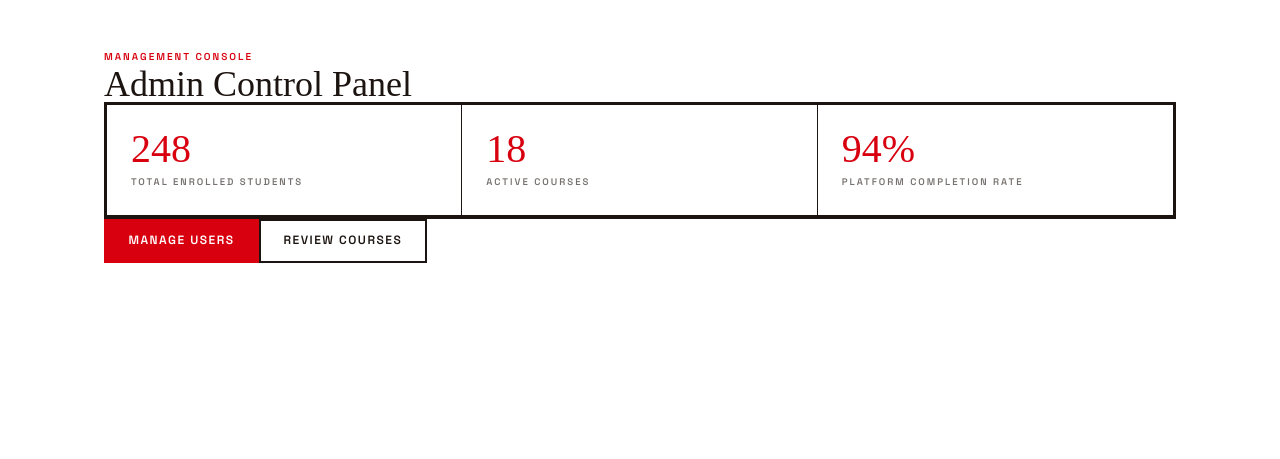
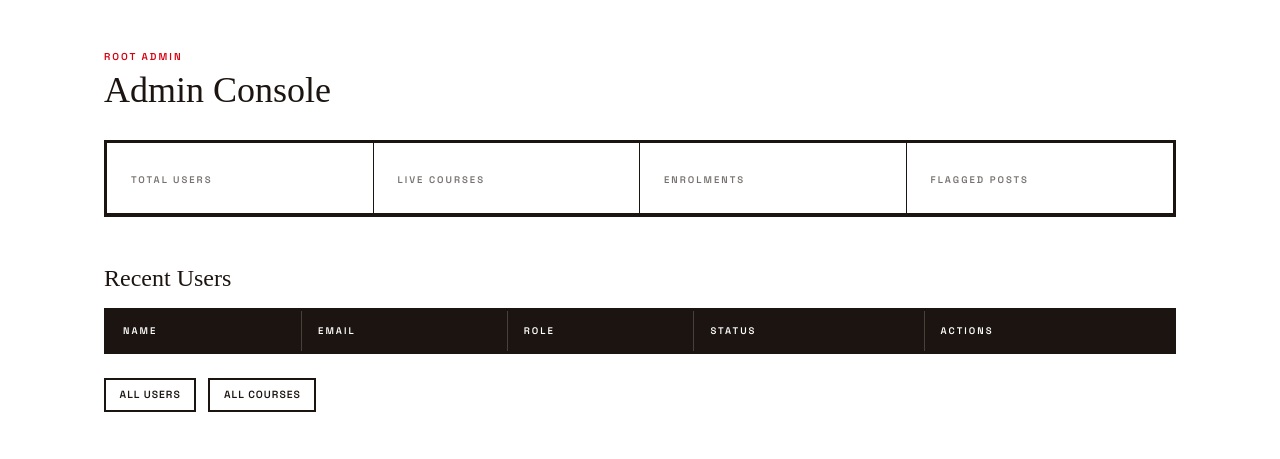
Before and after one commit to SUSHANK001-ops/pathforge, an ASP.NET Core app: template Views/Admin/Index.cshtml in a window 1280 px wide. Shown: the part 60-519 px from the top of the page. Run offline with ASP.NET Core 8, Linux system fonts and the light colour scheme; the template is opened without the code that fills it, so the values that code supplies are empty; style sheets or scripts are compiled from the project's sources; some web fonts are replaced.

Commit message:
feat(admin): add admin dashboard, user management (suspend/reactivate) and course list

```diff
--- a/Views/Admin/Index.cshtml
+++ b/Views/Admin/Index.cshtml
@@ -1,31 +1,83 @@
+@model IEnumerable<PathForge.Models.Entities.User>
 @{
-    ViewData["Title"] = "Admin Dashboard";
+    ViewData["Title"] = "Admin Console";
+    Layout = "_Layout";
 }
 
-<div class="pf-page py-12">
-    <div class="mb-8 border-b-[3px] border-[var(--dark)] pb-4">
-        <span class="pf-label mb-2">MANAGEMENT CONSOLE</span>
-        <h1 class="pf-section-header">Admin Control Panel</h1>
-    </div>
+<div class="pf-page" style="padding-top:3rem; padding-bottom:3rem;">
 
-    <!-- Admin Metric Grid -->
-    <div class="pf-stat-grid mb-8">
+  <span class="pf-label">Root Admin</span>
+  <h1 class="pf-section-header" style="margin-top:0.4rem; margin-bottom:2rem;">
+    Admin Console
+  </h1>
+
+  @if (TempData["Success"] != null)
+  {
+    <div class="pf-alert pf-alert--success" style="margin-bottom:1.5rem;">@TempData["Success"]</div>
+  }
+
+  @* Stats grid (fin-grid) *@
+  <div class="pf-stat-grid" style="margin-bottom:3rem;">
     <div class="pf-stat-cell">
-            <span class="pf-stat-cell__number">248</span>
-            <span class="pf-stat-cell__label">Total Enrolled Students</span>
+      <span class="pf-stat-cell__number">@ViewBag.TotalUsers</span>
+      <span class="pf-stat-cell__label">Total Users</span>
     </div>
     <div class="pf-stat-cell">
-            <span class="pf-stat-cell__number">18</span>
-            <span class="pf-stat-cell__label">Active Courses</span>
+      <span class="pf-stat-cell__number">@ViewBag.ActiveCourses</span>
+      <span class="pf-stat-cell__label">Live Courses</span>
     </div>
     <div class="pf-stat-cell">
-            <span class="pf-stat-cell__number">94%</span>
-            <span class="pf-stat-cell__label">Platform Completion Rate</span>
+      <span class="pf-stat-cell__number">@ViewBag.TotalEnrolments</span>
+      <span class="pf-stat-cell__label">Enrolments</span>
+    </div>
+    <div class="pf-stat-cell">
+      <span class="pf-stat-cell__number">@ViewBag.FlaggedPosts</span>
+      <span class="pf-stat-cell__label">Flagged Posts</span>
     </div>
   </div>
 
-    <div class="flex gap-4">
-        <a href="/Admin/Users" class="pf-btn">Manage Users</a>
-        <a href="/Admin/Courses" class="pf-btn pf-btn--ghost">Review Courses</a>
+  @* Recent users *@
+  <h2 class="pf-card-title" style="margin-bottom:1rem;">Recent Users</h2>
+  <div class="pf-table-wrap">
+    <table class="pf-table">
+      <thead>
+        <tr>
+          <th>Name</th>
+          <th>Email</th>
+          <th>Role</th>
+          <th>Status</th>
+          <th>Actions</th>
+        </tr>
+      </thead>
+      <tbody>
+        @foreach (var user in Model)
+        {
+          <tr>
+            <td>@user.FullName</td>
+            <td>@user.Email</td>
+            <td><span class="pf-label" style="font-size:0.55rem;">@user.Role</span></td>
+            <td>
+              <span class="pf-status @(user.IsActive ? "pf-status--live" : "pf-status--draft")">
+                @(user.IsActive ? "Active" : "Suspended")
+              </span>
+            </td>
+            <td>
+              <form asp-action="SuspendUser" asp-route-id="@user.Id" method="post">
+                @Html.AntiForgeryToken()
+                <button type="submit" class="pf-btn pf-btn--sm pf-btn--ghost">
+                  @(user.IsActive ? "Suspend" : "Reactivate")
+                </button>
+              </form>
+            </td>
+          </tr>
+        }
+      </tbody>
+    </table>
   </div>
+
+  <div style="display:flex; gap:0.75rem; margin-top:1.5rem;">
+    <a asp-action="Users"   class="pf-btn pf-btn--ghost pf-btn--sm">All Users</a>
+    <a asp-action="Courses" class="pf-btn pf-btn--ghost pf-btn--sm">All Courses</a>
   </div>
+
+</div>
```
Also changed, not shown: Controllers/AdminController.cs (+51 -9 lines), Views/Admin/Courses.cshtml (+24 -11 lines), Views/Admin/Users.cshtml (+35 -11 lines). Lines whose indentation alone changed are shown as unchanged.
